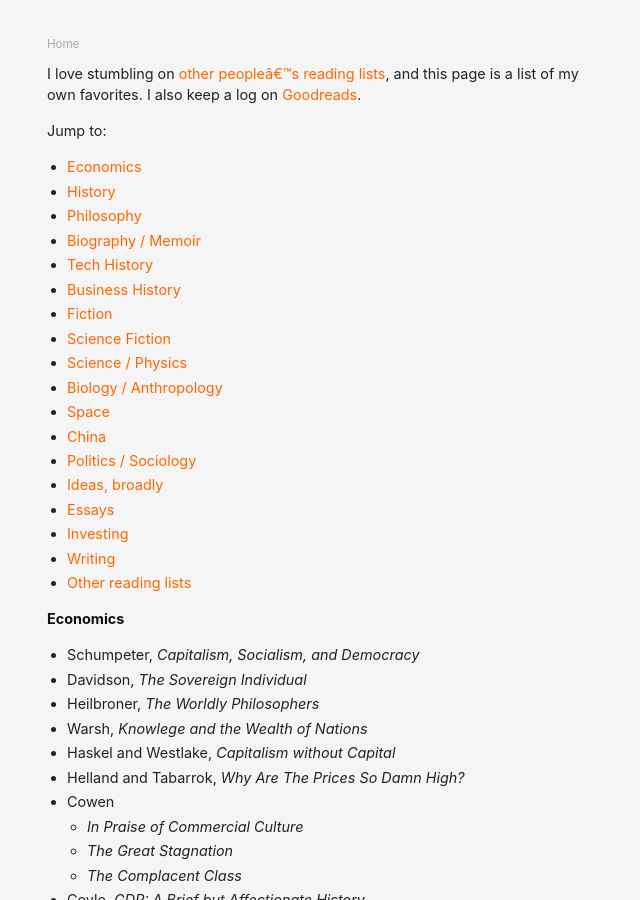
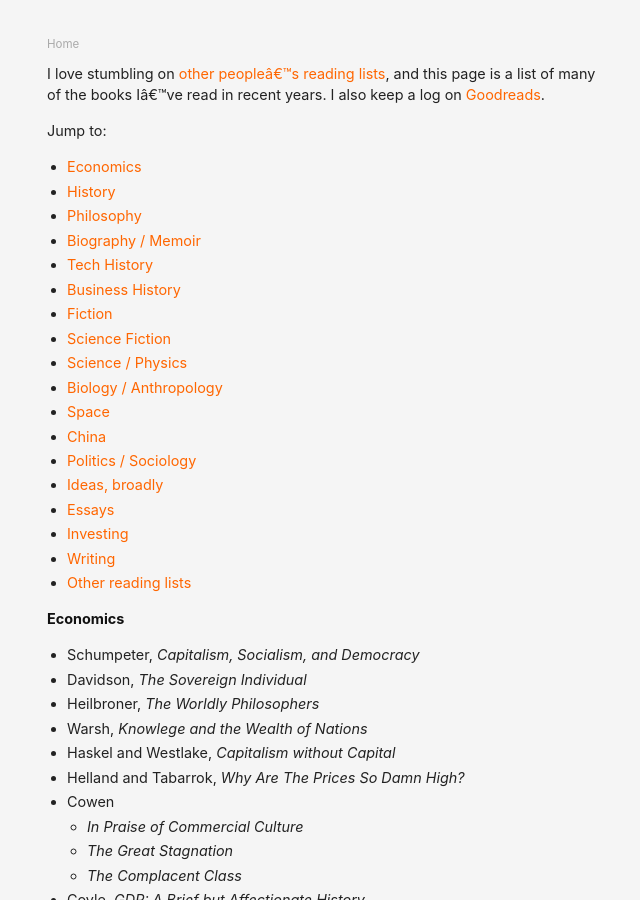
Before and after one commit to danschlz/danschulz.github.io, a Jekyll site: the page built from books.md, in a window 1280 px wide and 900 px high. Shown: the whole window, without its empty margins (313-953 px from the left). Built offline with Jekyll 4.4.1, drawn with Linux system fonts in a browser that asks for light colours.

Commit message:
Update books.md

```diff
--- a/books.md
+++ b/books.md
@@ -3,7 +3,7 @@ layout: page
 title: Bookshelf
 permalink: /books/
 ---
-I love stumbling on [other people's reading lists](#otherlists), and this page is a list of my own favorites. I also keep a log on [Goodreads](https://www.goodreads.com/user/show/61944802-dan-schulz).
+I love stumbling on [other people's reading lists](#otherlists), and this page is a list of many of the books I've read in recent years. I also keep a log on [Goodreads](https://www.goodreads.com/user/show/61944802-dan-schulz).
 
 <!---
 **The best**
```
